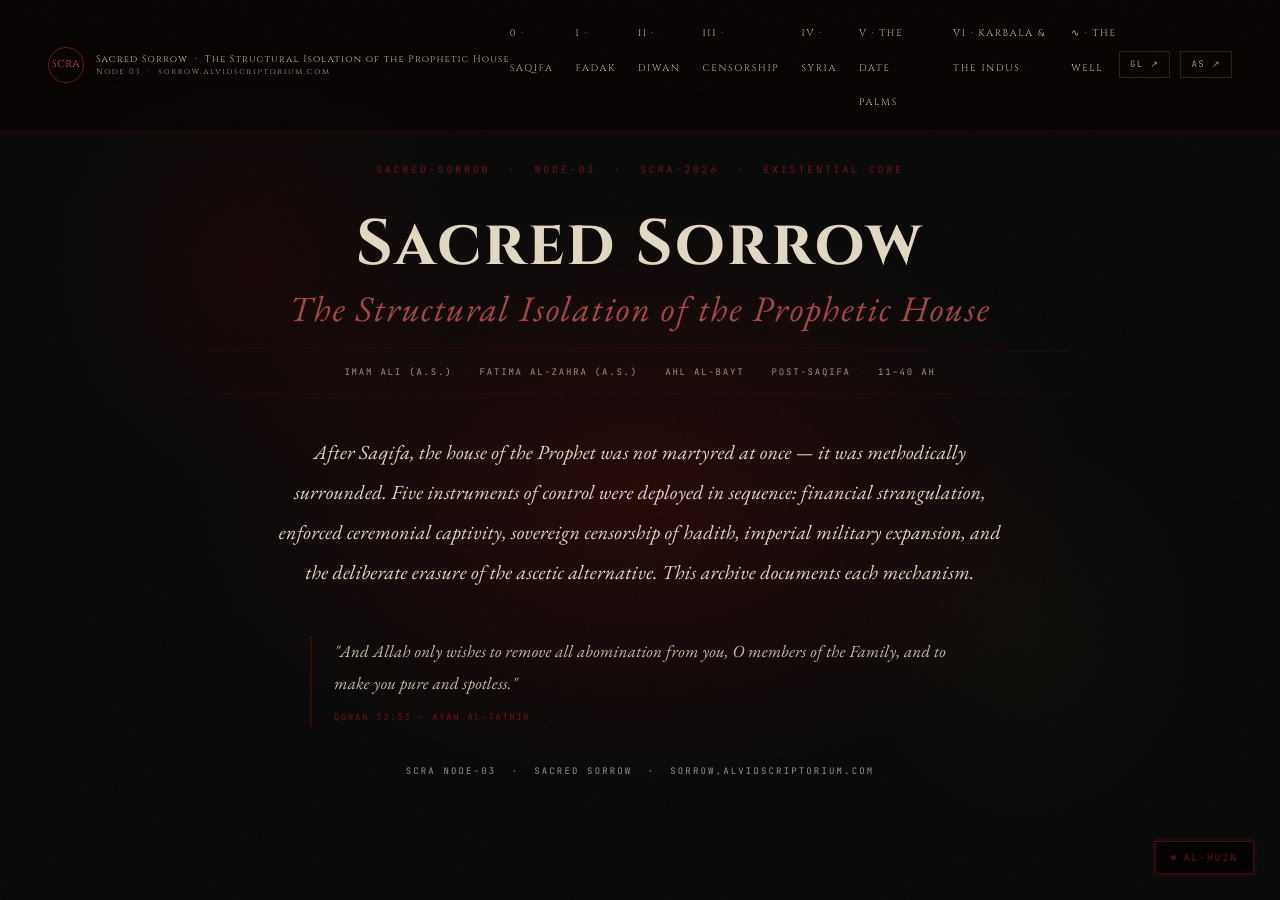
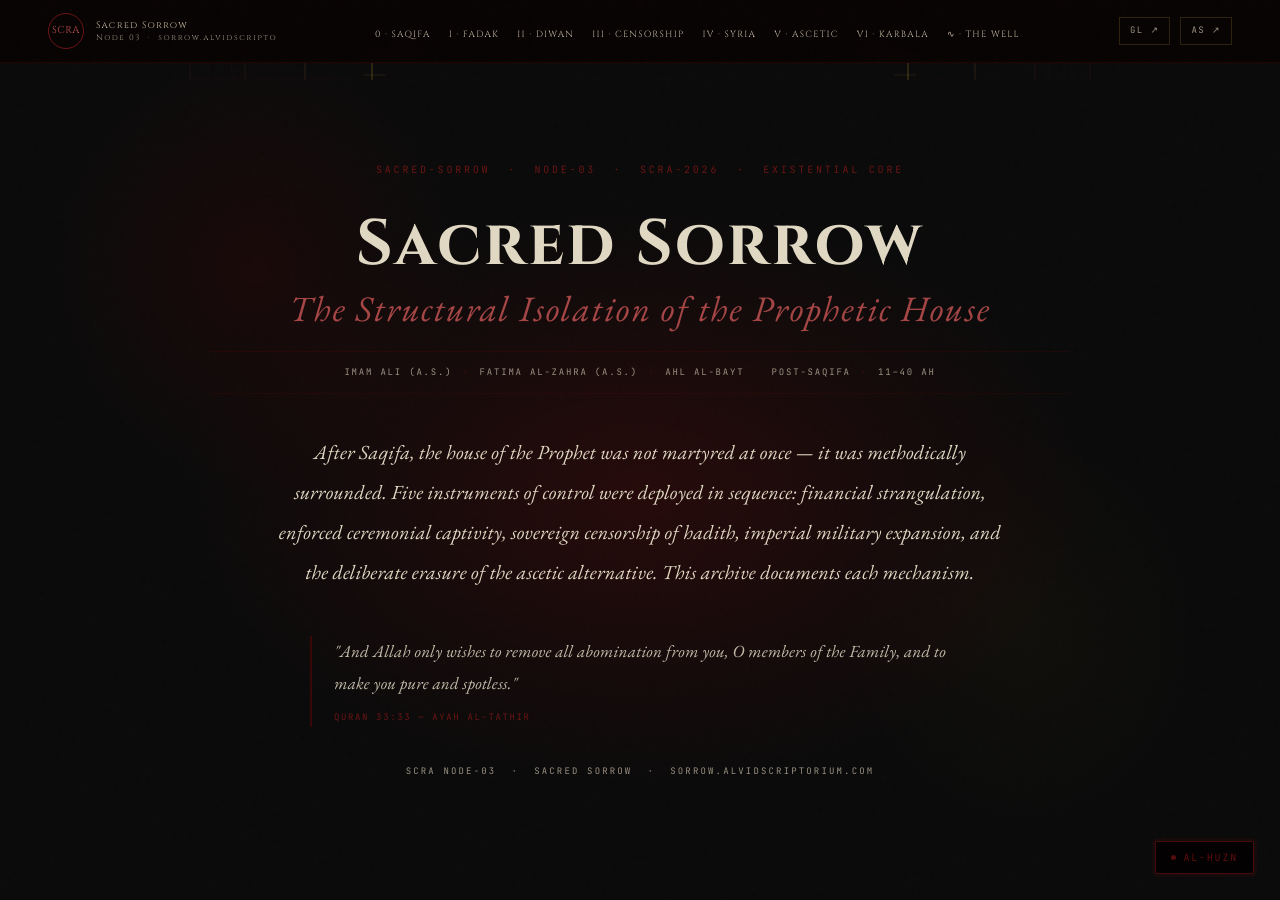
Before and after one commit to sacredcivilization/sacred-sorrow, a Jekyll site: the page built from index.html, in a window 1280 px wide and 900 px high. Built offline with Jekyll 4.4.1, drawn with Linux system fonts in a browser that asks for light colours.

Commit message:
Fix nav overflow: shorten brand text, compact links, raise hamburger to 1100px
- nav-text max-width 440→180px + nowrap
- nav-links font 9.5→9px, gap 22→18px, nowrap
- Hamburger breakpoint 900→1100px (prevents mid-screen wrapping)
- Shortened V·Date Palms→Ascetic, VI·Karbala&Indus→Karbala
- Brand subtitle removed from nav (still in hero)

Co-Authored-By: Claude Sonnet 4.6 <noreply@anthropic.com>

```diff
--- a/_includes/nav.html
+++ b/_includes/nav.html
@@ -2,7 +2,7 @@
   <a href="{{ '/' | relative_url }}" class="nav-brand">
     <div class="nav-seal"><span>SCRA</span></div>
     <div class="nav-text">
-      Sacred Sorrow &nbsp;·&nbsp; The Structural Isolation of the Prophetic House
+      Sacred Sorrow
       <small>Node 03 &nbsp;·&nbsp; sorrow.alvidscriptorium.com</small>
     </div>
   </a>
@@ -13,8 +13,8 @@
     <li><a href="{{ '/diwan/' | relative_url }}">II · Diwan</a></li>
     <li><a href="{{ '/hadith-suppression/' | relative_url }}">III · Censorship</a></li>
     <li><a href="{{ '/syrian-protocol/' | relative_url }}">IV · Syria</a></li>
-    <li><a href="{{ '/ascetic-resistance/' | relative_url }}">V · The Date Palms</a></li>
-    <li><a href="{{ '/karbala-indus/' | relative_url }}">VI · Karbala &amp; the Indus</a></li>
+    <li><a href="{{ '/ascetic-resistance/' | relative_url }}">V · Ascetic</a></li>
+    <li><a href="{{ '/karbala-indus/' | relative_url }}">VI · Karbala</a></li>
     <li><a href="{{ '/secret-of-the-well/' | relative_url }}">∿ · The Well</a></li>
   </ul>
 
--- a/assets/css/main.scss
+++ b/assets/css/main.scss
@@ -98,14 +98,16 @@ nav {
 .nav-text {
   font-family: 'Cinzel', serif; font-size: 9.5px;
   letter-spacing: 0.12em; color: var(--parchment-muted);
-  line-height: 1.4; max-width: 440px;
+  line-height: 1.4; max-width: 180px;
+  white-space: nowrap; overflow: hidden; text-overflow: ellipsis;
 }
 .nav-text small { display: block; color: var(--ash); font-size: 8px; letter-spacing: 0.2em; }
-.nav-links { display: flex; gap: 22px; list-style: none; }
+.nav-links { display: flex; gap: 18px; list-style: none; flex-wrap: nowrap; }
 .nav-links a {
-  font-family: 'Cinzel', serif; font-size: 9.5px;
-  letter-spacing: 0.18em; color: var(--ash-light);
+  font-family: 'Cinzel', serif; font-size: 9px;
+  letter-spacing: 0.14em; color: var(--ash-light);
   text-decoration: none; text-transform: uppercase; transition: color 0.2s;
+  white-space: nowrap;
 }
 .nav-links a:hover { color: var(--gold); }
 .nav-right { display: flex; align-items: center; gap: 10px; flex-shrink: 0; }
@@ -570,7 +572,7 @@ a.ss-ft-network { color: var(--gold) !important; }
 /* ══════════════════════════════════════════════
    RESPONSIVE ≤ 900px
    ══════════════════════════════════════════════ */
-@media (max-width: 900px) {
+@media (max-width: 1100px) {
   nav { padding: 12px 20px; }
   .nav-text small { display: none; }
   .nav-hamburger { display: flex; }
@@ -583,7 +585,7 @@ a.ss-ft-network { color: var(--gold) !important; }
   .nav-links.open { display: flex; }
   .nav-links li { border-bottom: 1px solid rgba(139,0,0,0.10); }
   .nav-links li:last-child { border-bottom: none; }
-  .nav-links a { display: block; padding: 14px 0; font-size: 11px; }
+  .nav-links a { display: block; padding: 14px 0; font-size: 11px; white-space: normal; }
 
   .ss-hero { padding: 120px 20px 80px; }
   .ss-hero-thesis { font-size: 17px; }
```
